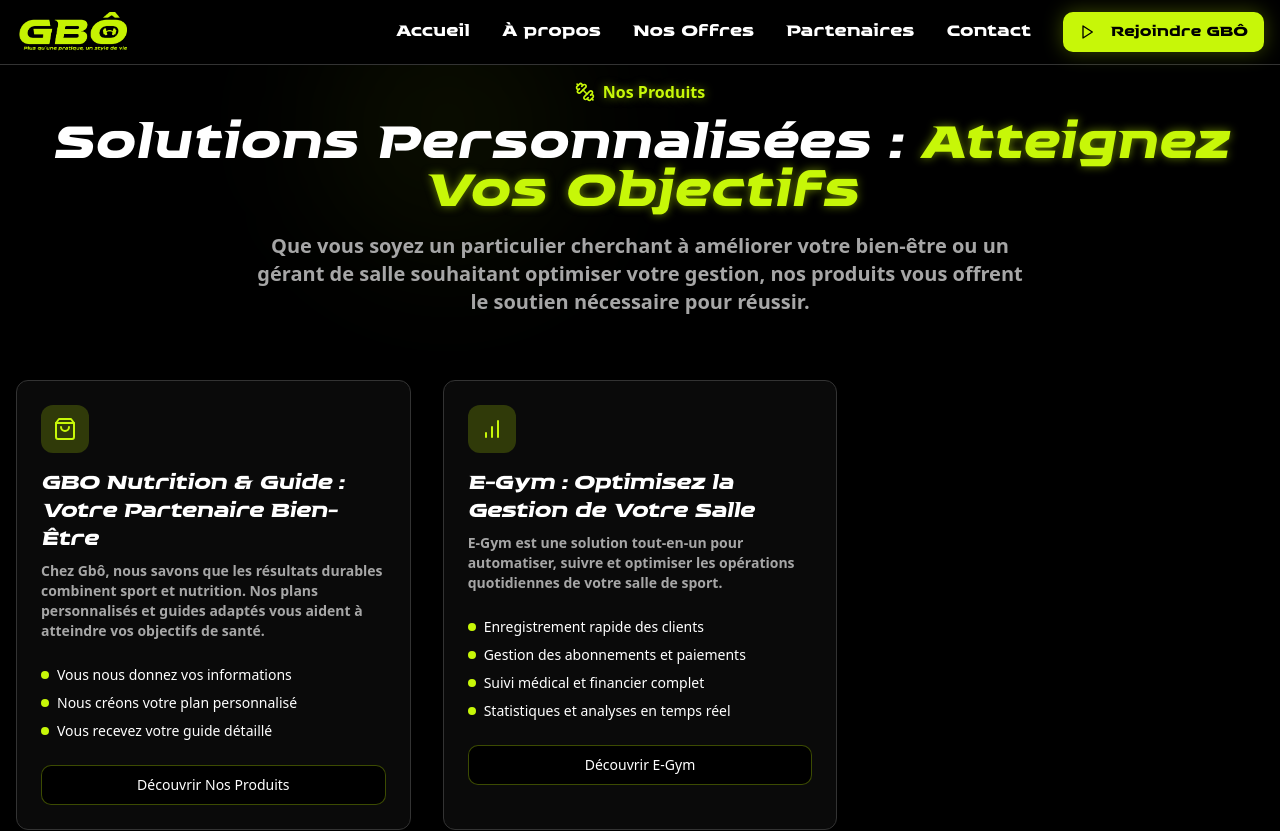
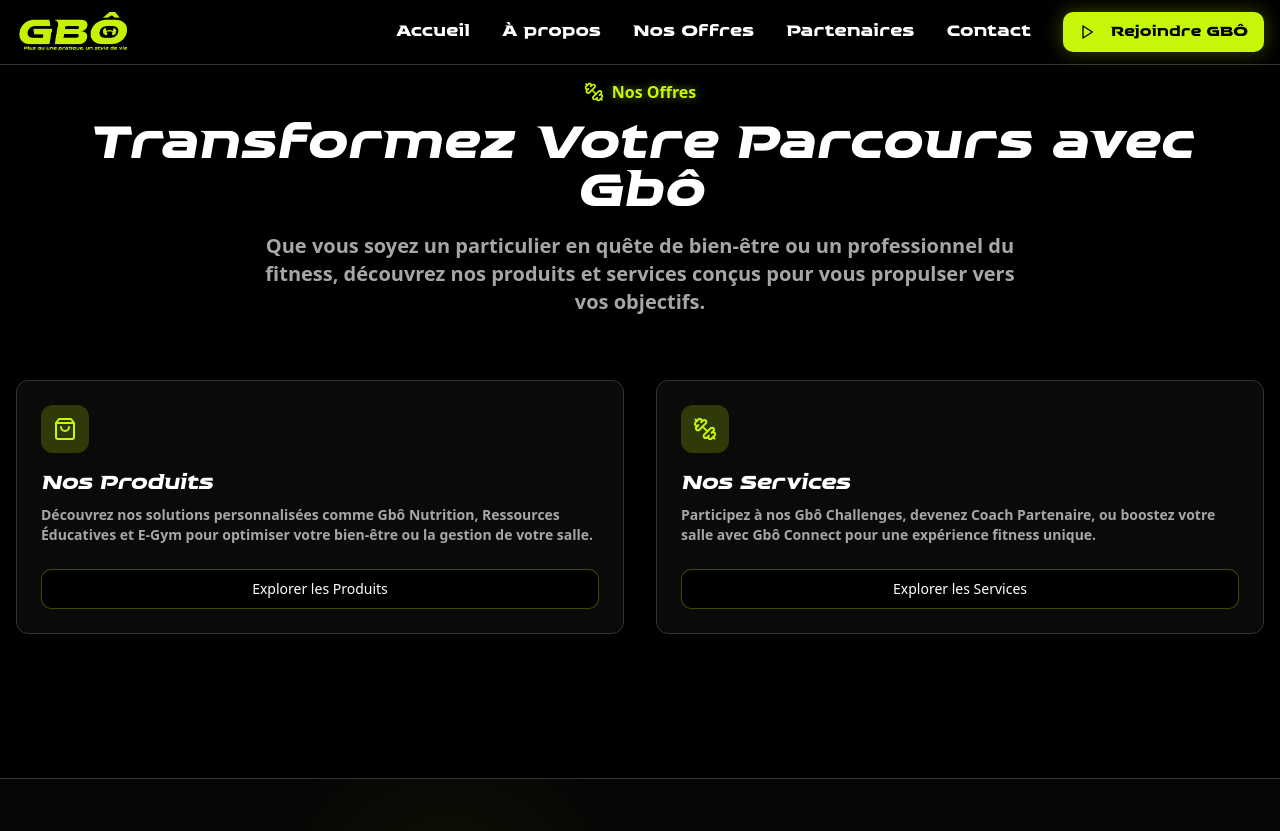
Before and after one commit to schilo1/move-connect, a React (Vite) app: page /Offres in a window 1280 px wide. Shown: the top 831 px of the page. Built offline with nearby package versions, Linux system fonts and the light colour scheme.

Commit message:
added more informations and I hope this is the last

```diff
--- a/src/App.tsx
+++ b/src/App.tsx
@@ -17,6 +17,8 @@ import CoachingEnLigne from "./pages/coaching-en-ligne";
 import CoachingADomicile from "./pages/coaching-a-domicile";
 import CoachPartenaire from "./pages/coach-partenaire";
 import GboNutrition from "./pages/gbo-nutrition";
+import ServicesSections from "./pages/ServicesSection";
+import ProductSections from "./pages/ProductSection";
 
 const queryClient = new QueryClient();
 
@@ -40,6 +42,8 @@ const App = () => (
           <Route path="/coaching-a-domicile" element={<CoachingADomicile />} />
           <Route path="/coach-partenaire" element={<CoachPartenaire />} />
           <Route path="/gbo-nutrition" element={<GboNutrition />} />
+          <Route path="/products" element={<ProductSections />} />
+          <Route path="/services" element={<ServicesSections />} />
           {/* ADD ALL CUSTOM ROUTES ABOVE THE CATCH-ALL "*" ROUTE */}
           <Route path="*" element={<NotFound />} />
         </Routes>
--- a/src/components/sections/HeroSection.tsx
+++ b/src/components/sections/HeroSection.tsx
@@ -127,7 +127,7 @@ const HeroSection = () => {
             </div>
 
             {/* Stats */}
-            <div className="grid grid-cols-3 gap-3 sm:gap-6 pt-4 sm:pt-8">
+            {/* <div className="grid grid-cols-3 gap-3 sm:gap-6 pt-4 sm:pt-8">
               <div className="text-center">
                 <div className="text-xl sm:text-3xl font-bold text-primary text-glow font-broaven">
                   500+
@@ -152,7 +152,7 @@ const HeroSection = () => {
                   Événements
                 </div>
               </div>
-            </div>
+            </div> */}
           </div>
         </div>
       </div>
--- a/src/components/sections/Product.tsx
+++ b/src/components/sections/Product.tsx
@@ -10,19 +10,6 @@ import { Button } from "@/components/ui/button";
 
 const ProductSection = () => {
   const services = [
-    {
-      icon: ShoppingBag,
-      title: "GBO Nutrition & Guide : Votre Partenaire Bien-Être",
-      description:
-        "Chez Gbô, nous savons que les résultats durables combinent sport et nutrition. Nos plans personnalisés et guides adaptés vous aident à atteindre vos objectifs de santé.",
-      features: [
-        "Vous nous donnez vos informations",
-        "Nous créons votre plan personnalisé",
-        "Vous recevez votre guide détaillé",
-      ],
-      cta: "Découvrir Nos Produits",
-      link: "/gbo-nutrition",
-    },
     {
       icon: BarChart,
       title: "E-Gym : Optimisez la Gestion de Votre Salle",
@@ -129,7 +116,7 @@ const ProductSection = () => {
         </div>
 
         {/* Products Grid */}
-        <div className="grid md:grid-cols-3 gap-8 mb-16">
+        {/* <div className="grid md:grid-cols-3 gap-8 mb-16">
           {services.map((service, index) => (
             <Card
               key={index}
@@ -169,7 +156,7 @@ const ProductSection = () => {
               </CardContent>
             </Card>
           ))}
-        </div>
+        </div> */}
 
         {/* E-Gym Details */}
         <section className="mb-16">
--- a/src/components/sections/ServicesSection.tsx
+++ b/src/components/sections/ServicesSection.tsx
@@ -33,7 +33,7 @@ const ServicesSection = () => {
         "Séances via Zoom, Teams ou Meet",
       ],
       cta: "Réservez Votre Séance d'Essai Gratuite",
-      link: "/coaching-en-ligne",
+      link: "https://wa.me/+2250788199542",
     },
     {
       icon: Home,
@@ -47,7 +47,7 @@ const ServicesSection = () => {
         "Accompagnement sur-mesure",
       ],
       cta: "Réservez Votre Séance d'Essai Gratuite",
-      link: "/coaching-a-domicile",
+      link: "https://wa.me/+2250788199542",
     },
     {
       icon: Home,
@@ -59,7 +59,7 @@ const ServicesSection = () => {
         "Cadre dédié",
       ],
       cta: "Découvrez les Packs en Salle",
-      link: "/coaching-en-salle",
+      link: "https://wa.me/+2250788199542",
     },
     {
       icon: ShoppingBag,
@@ -117,6 +117,19 @@ const ServicesSection = () => {
       ],
       cta: "Rejoignez le Réseau GBO",
       link: "/partenariat-salle",
+    },
+    {
+      icon: ShoppingBag,
+      title: "GBO Nutrition & Guide : Votre Partenaire Bien-Être",
+      description:
+        "Chez Gbô, nous savons que les résultats durables combinent sport et nutrition. Nos plans personnalisés et guides adaptés vous aident à atteindre vos objectifs de santé.",
+      features: [
+        "Vous nous donnez vos informations",
+        "Nous créons votre plan personnalisé",
+        "Vous recevez votre guide détaillé",
+      ],
+      cta: "Découvrir Nos Produits",
+      link: "/gbo-nutrition",
     },
   ];
 
--- a/src/pages/Index.tsx
+++ b/src/pages/Index.tsx
@@ -13,7 +13,6 @@ const Index = () => {
       <Navigation />
       <main>
         <HeroSection />
-        <TestimonialsSection />
       </main>
       <Footer />
     </div>
--- a/src/pages/Offres.tsx
+++ b/src/pages/Offres.tsx
@@ -1,20 +1,102 @@
-import React from "react";
-import ServicesSection from "@/components/sections/ServicesSection";
+import { ShoppingBag, Dumbbell } from "lucide-react";
+import {
+  Card,
+  CardContent,
+  CardHeader,
+  CardTitle,
+  CardDescription,
+} from "@/components/ui/card";
+import { Button } from "@/components/ui/button";
 import Navigation from "@/components/ui/navigation";
 import Footer from "@/components/ui/footer";
+import ServicesSection from "@/components/sections/ServicesSection";
 import ProductSection from "@/components/sections/Product";
+import React from "react";
 
-function Offres() {
+const Offres = () => {
+  const sections = [
+    {
+      icon: ShoppingBag,
+      title: "Nos Produits",
+      description:
+        "Découvrez nos solutions personnalisées comme Gbô Nutrition, Ressources Éducatives et E-Gym pour optimiser votre bien-être ou la gestion de votre salle.",
+      cta: "Explorer les Produits",
+      link: "/products",
+    },
+    {
+      icon: Dumbbell,
+      title: "Nos Services",
+      description:
+        "Participez à nos Gbô Challenges, devenez Coach Partenaire, ou boostez votre salle avec Gbô Connect pour une expérience fitness unique.",
+      cta: "Explorer les Services",
+      link: "/services",
+    },
+  ];
+
   return (
     <div className="min-h-screen bg-background">
       <Navigation />
-      <main>
-        <ProductSection />
-        <ServicesSection />
-      </main>{" "}
+      <main className="py-20">
+        {/* Header Section */}
+        <section className="container mx-auto px-4 text-center space-y-4 mb-16 animate-fade-in-up">
+          <div className="flex items-center justify-center gap-2 text-primary font-semibold">
+            <Dumbbell className="w-5 h-5" />
+            <span className="text-glow">Nos Offres</span>
+          </div>
+          <h1 className="text-4xl lg:text-5xl font-bold text-foreground font-broaven">
+            Transformez Votre Parcours avec Gbô
+          </h1>
+          <p className="text-xl text-muted-foreground max-w-3xl mx-auto font-semibold">
+            Que vous soyez un particulier en quête de bien-être ou un
+            professionnel du fitness, découvrez nos produits et services conçus
+            pour vous propulser vers vos objectifs.
+          </p>
+        </section>
+
+        {/* Transition Section with Icons */}
+        <section className="container mx-auto px-4 mb-16">
+          <div className="grid md:grid-cols-2 gap-8">
+            {sections.map((section, index) => (
+              <Card
+                key={index}
+                className="group hover:shadow-neon transition-all duration-300 hover:-translate-y-2 bg-card/80 backdrop-blur-sm border-border hover:border-primary/50 animate-fade-in-up"
+                style={{ animationDelay: `${index * 0.1}s` }}
+              >
+                <CardHeader className="space-y-4">
+                  <div className="w-12 h-12 bg-primary/20 rounded-lg flex items-center justify-center group-hover:scale-110 transition-transform duration-300">
+                    <section.icon className="w-6 h-6 text-primary" />
+                  </div>
+                  <div>
+                    <CardTitle className="text-xl font-bold text-foreground group-hover:text-primary transition-colors font-broaven">
+                      {section.title}
+                    </CardTitle>
+                    <CardDescription className="text-muted-foreground mt-2 font-semibold">
+                      {section.description}
+                    </CardDescription>
+                  </div>
+                </CardHeader>
+                <CardContent>
+                  <a href={section.link}>
+                    <Button
+                      variant="outline"
+                      className="w-full border-primary/30 hover:bg-primary hover:text-primary-foreground group-hover:glow-neon"
+                    >
+                      {section.cta}
+                    </Button>
+                  </a>
+                </CardContent>
+              </Card>
+            ))}
+          </div>
+        </section>
+
+        {/* Product and Services Sections */}
+        {/* <ProductSection />
+        <ServicesSection /> */}
+      </main>
       <Footer />
     </div>
   );
-}
+};
 
 export default Offres;
--- /dev/null
+++ b/src/pages/ProductSection.tsx
@@ -0,0 +1,18 @@
+import ServicesSection from "@/components/sections/ServicesSection";
+import Navigation from "@/components/ui/navigation";
+import Footer from "@/components/ui/footer";
+import ProductSection from "@/components/sections/Product";
+
+function ProductSections() {
+  return (
+    <div className="min-h-screen bg-background">
+      <Navigation />
+      <main>
+        <ProductSection />
+      </main>
+      <Footer />
+    </div>
+  );
+}
+
+export default ProductSections;
--- /dev/null
+++ b/src/pages/ServicesSection.tsx
@@ -0,0 +1,18 @@
+import ServicesSection from "@/components/sections/ServicesSection";
+import Navigation from "@/components/ui/navigation";
+import Footer from "@/components/ui/footer";
+import ProductSection from "@/components/sections/Product";
+
+function ServicesSections() {
+  return (
+    <div className="min-h-screen bg-background">
+      <Navigation />
+      <main>
+        <ServicesSection />
+      </main>
+      <Footer />
+    </div>
+  );
+}
+
+export default ServicesSections;
```
Also changed, not shown: src/components/sections/AboutSection.tsx (+26 -18 lines).
